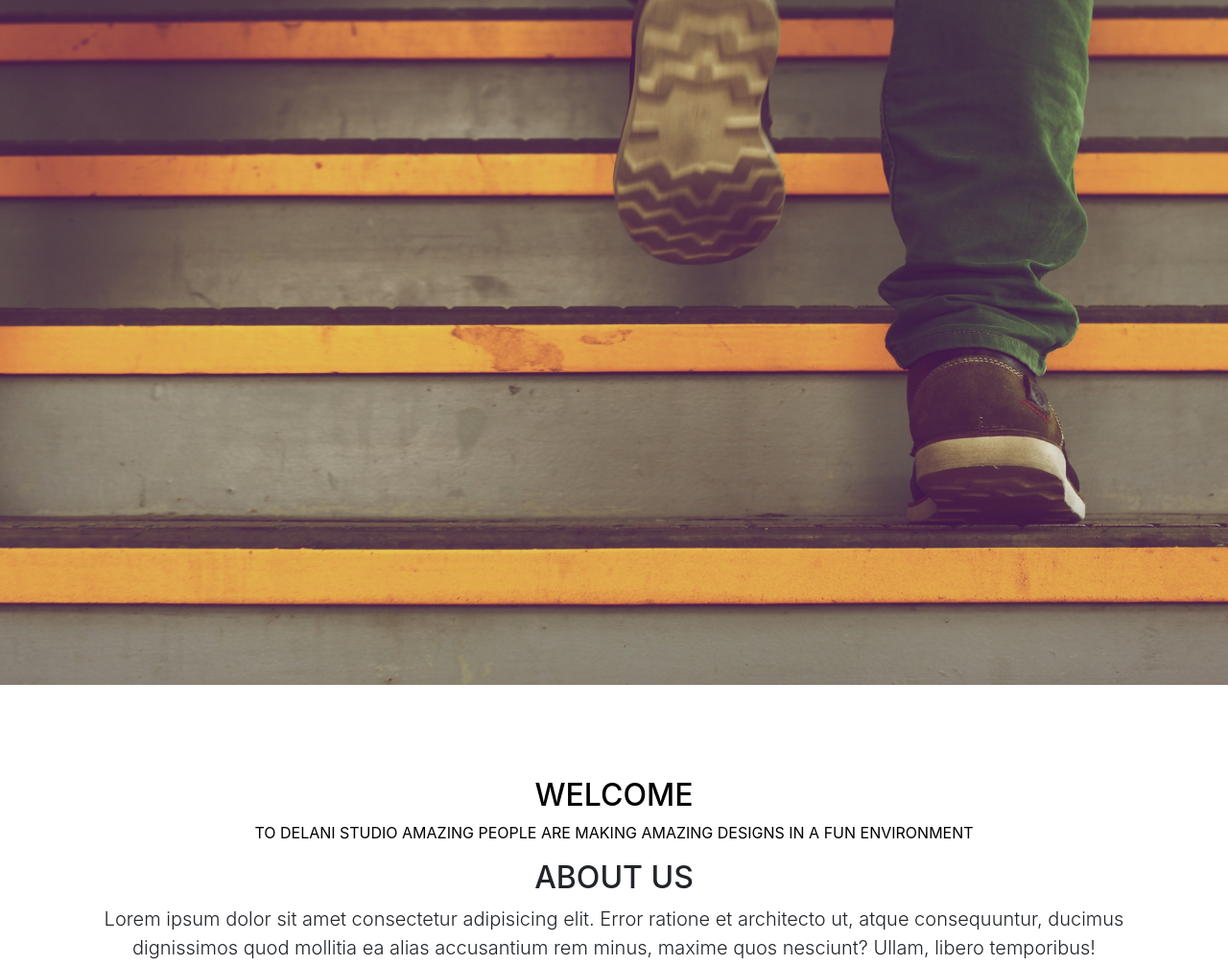
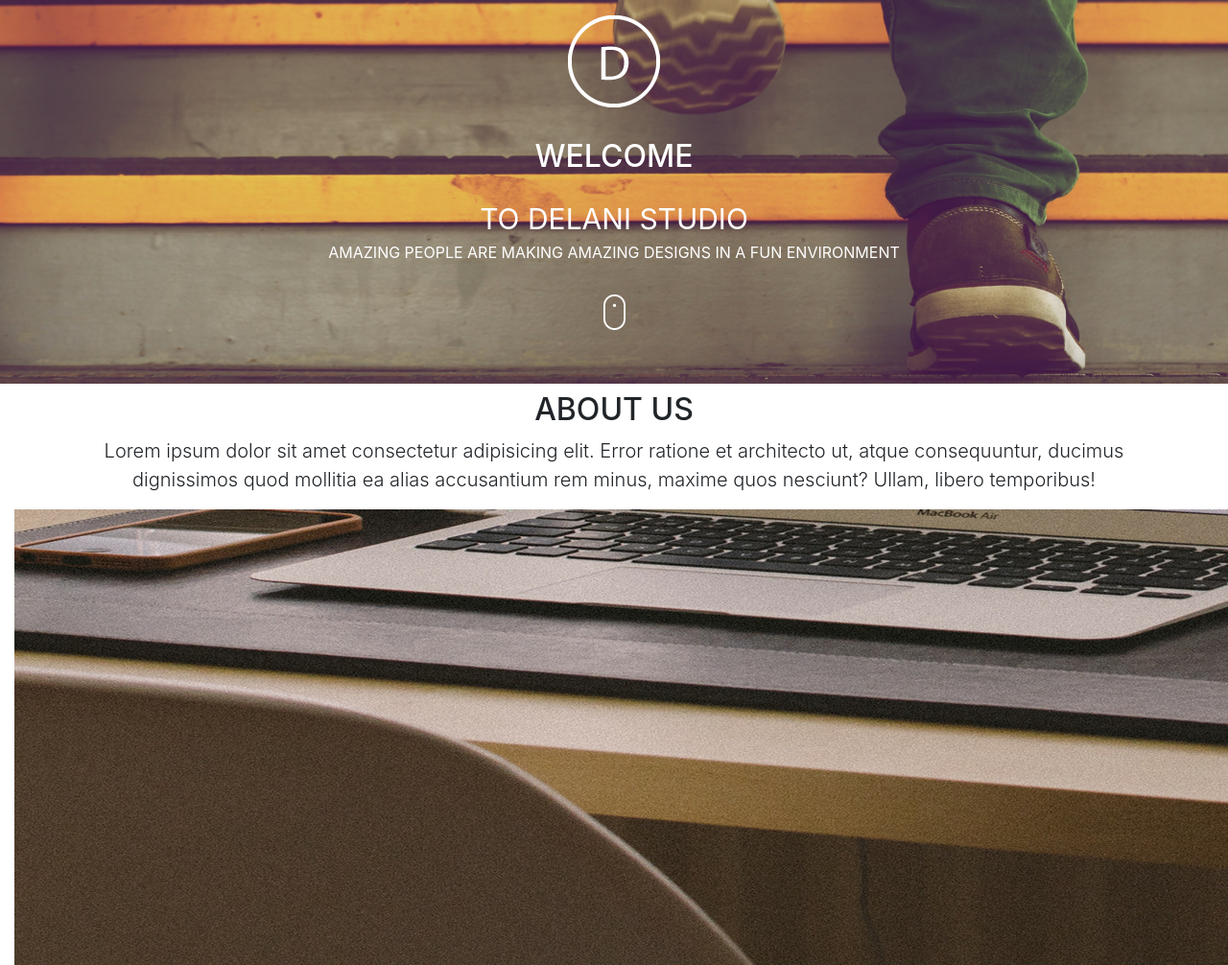
Before and after one commit to math3ng3/Delani, a plain HTML site: page index.html in a window 1280 px wide. Shown: the top 1006 px of the page at 96% size. Drawn offline with nearby package versions, Linux system fonts and the light colour scheme.

Commit message:
Modified Images

```diff
--- a/css/styles.css
+++ b/css/styles.css
@@ -1,16 +1,18 @@
-#logo {
-    position: relative;
-
+.logo {
+    background-image: url('../images/h.jpg');
+    background-position: center;
+    background-size: cover;
+    height: 400px;
 }
 
 .text {
     text-align: center;
     position: relative;
-    color: #000;
+    color: white;
     z-index: 1;
 
 }
-
-.img-fluid {
-    z-index: 2;
+.text span {
+    font-size: 30px;
+    font-weight: 10000;
 }
--- a/index.html
+++ b/index.html
@@ -8,13 +8,18 @@
     <title>Delani Studio</title>
 </head>
 <body>
-    <div>
-        <img  src="images/h.jpg" class="img-fluid" alt="">
+    <div class="logo">
+      <div class="d-flex justify-content-center p-3">
         <img src="images/logo.png" id="logo" alt="">
-        <h2 class="text">WELCOME</h2>
-        <p class="text"> <span>TO DELANI STUDIO</span> AMAZING PEOPLE ARE MAKING AMAZING DESIGNS IN A FUN ENVIRONMENT</p>
+      </div>
+        <h2 class="text p-3">WELCOME</h2>
+        <p class="text"> <span>TO DELANI STUDIO</span> <br>
+            AMAZING PEOPLE ARE MAKING AMAZING DESIGNS IN A FUN ENVIRONMENT</p>
+    <div class="d-flex justify-content-center p-3">
+            <img src="images/mouse_click.png" alt="">
     </div>
-    <div class="container text-center" >
+
+    <div class="container text-center mt-5" >
         <h2>ABOUT US</h2>
         <p class="lead">Lorem ipsum dolor sit amet consectetur adipisicing elit. Error ratione et architecto ut, atque consequuntur, ducimus dignissimos
             quod mollitia ea alias accusantium rem minus, maxime quos nesciunt? Ullam,
```
Also changed, not shown: images/mouse_click.png (added).
